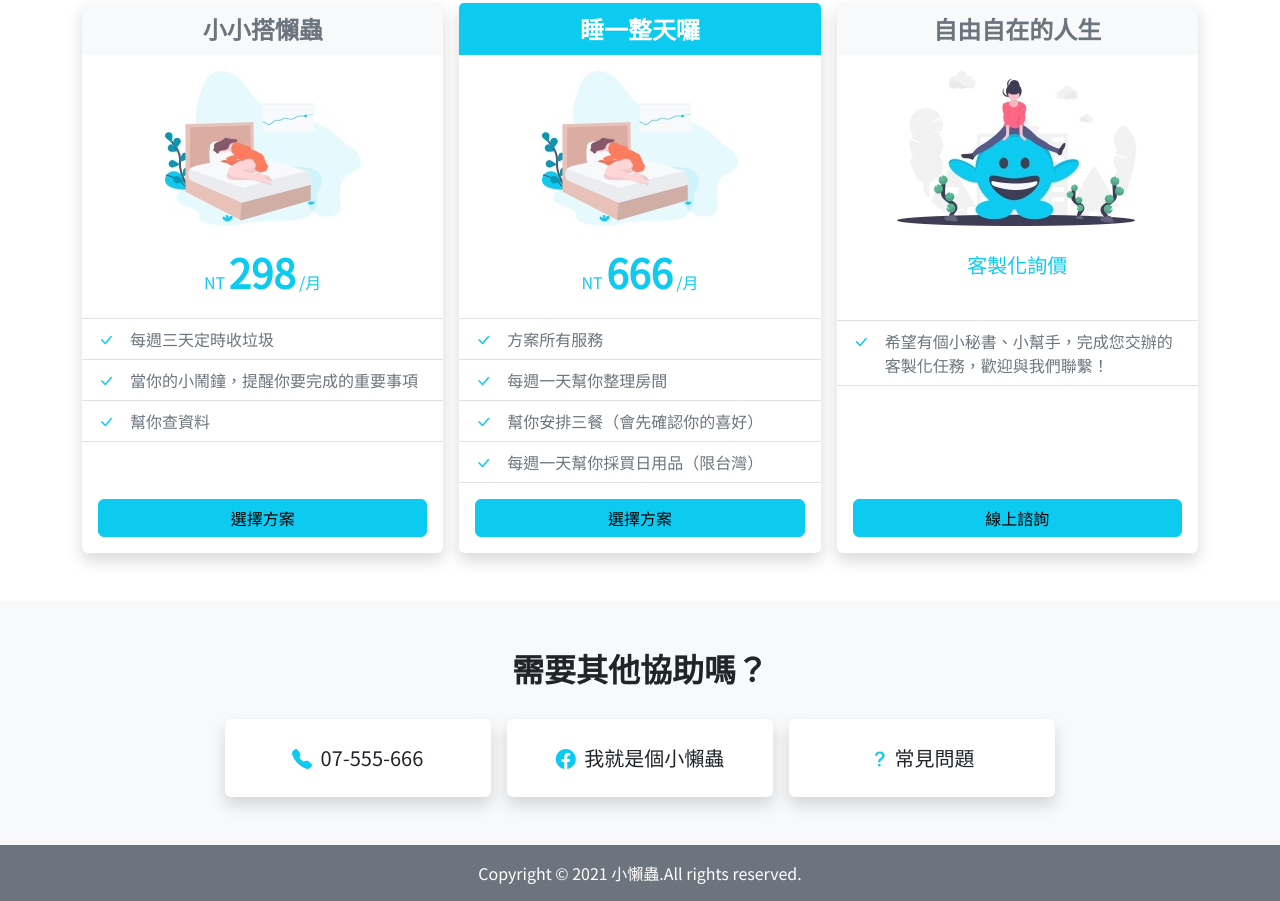
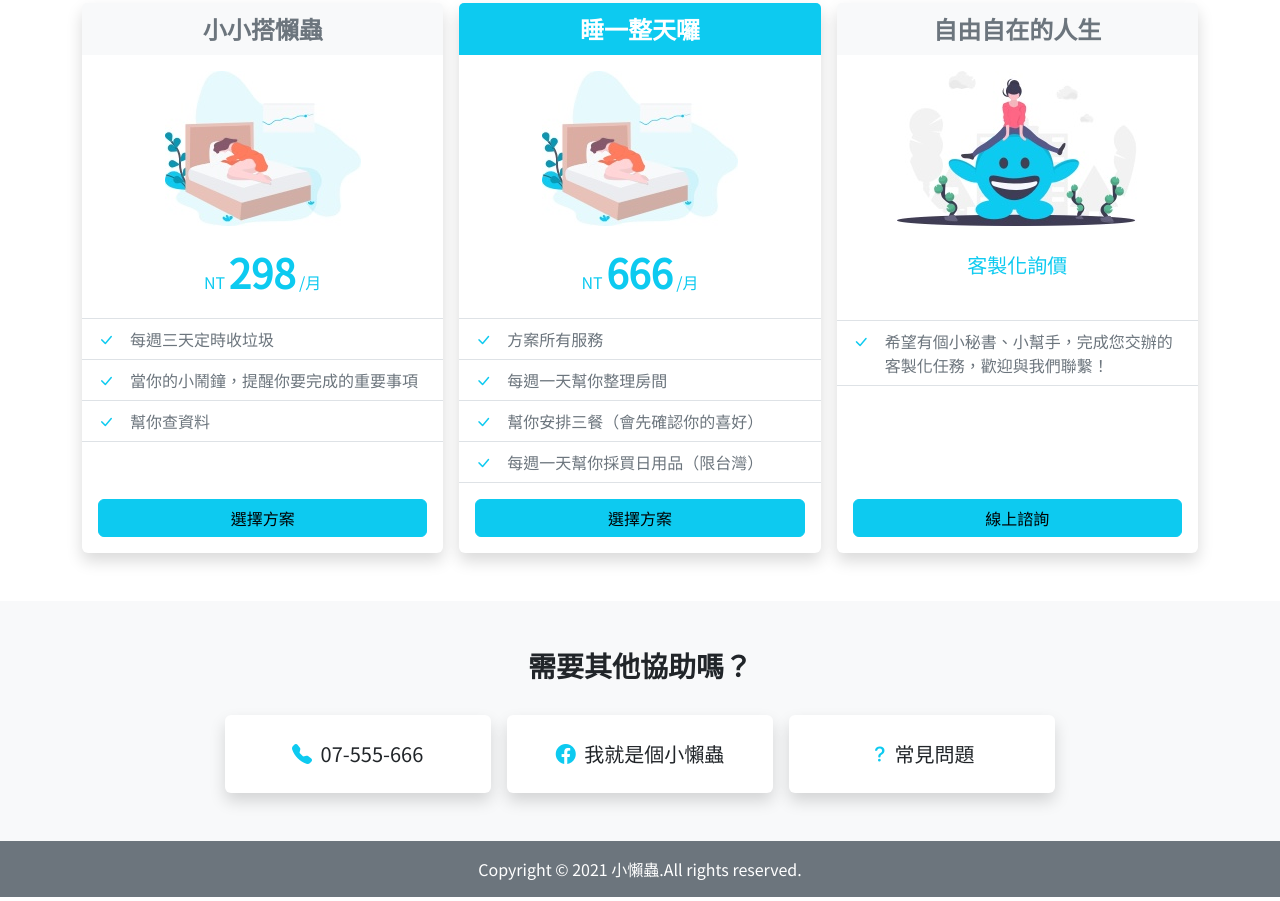
Before and after one commit to chrisluo5311/LANDING_PAGE, a website: page index.html in a window 1280 px wide. Shown: the part 1565-2466 px from the top of the page. Drawn offline with nearby package versions, Linux system fonts and the light colour scheme.

Commit message:
update 需要其他協助嗎？為<h3>

```diff
--- a/index.html
+++ b/index.html
@@ -207,7 +207,7 @@
 
     <section class="py-5 px-4 bg-light">
         <div class="container">
-            <h2 class="text-center pb-4 fw-bold">需要其他協助嗎？</h2>
+            <h3 class="text-center pb-4 fw-bold">需要其他協助嗎？</h3>
             <div class="row justify-content-center">
                 <div class="col-lg-9">
                     <div class="row row-cols-1 row-cols-lg-3 g-3">
```
Also changed, not shown: payment.html (+1 -1 lines), questions.html (+1 -1 lines).
